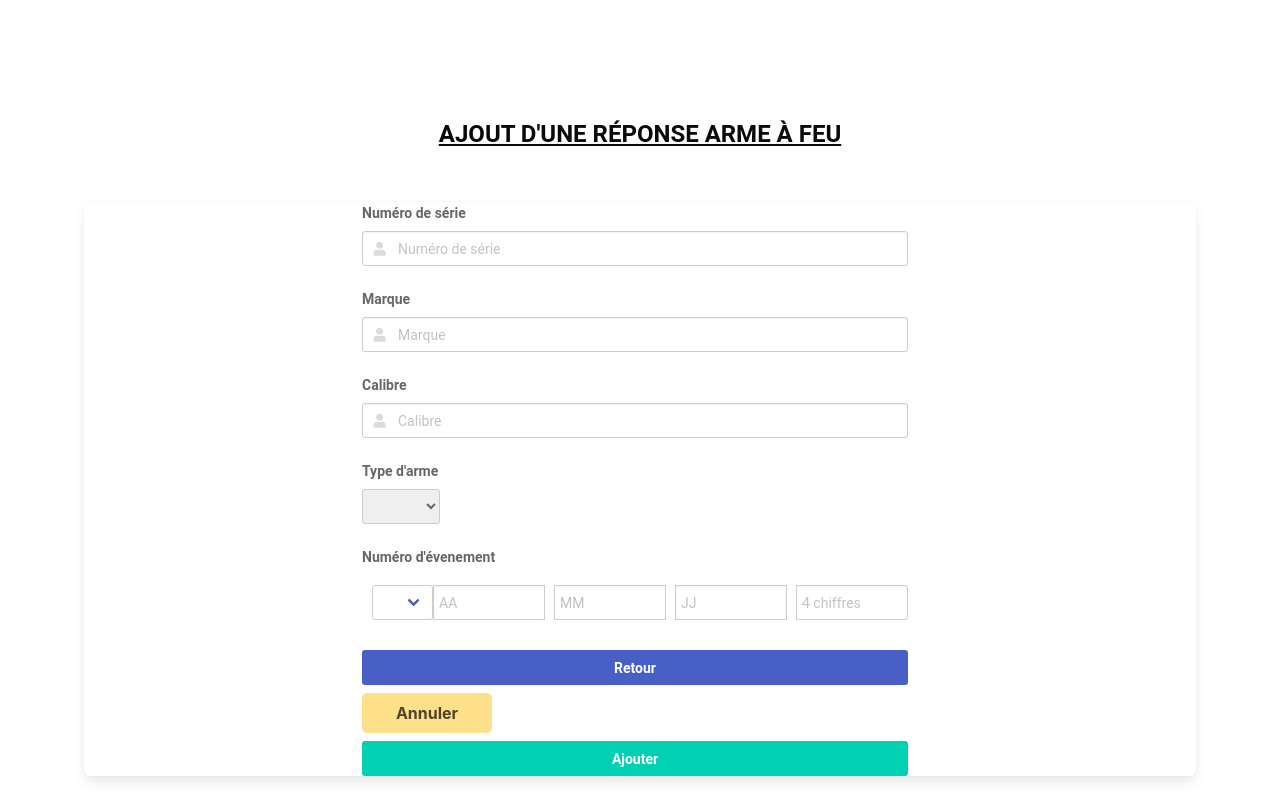
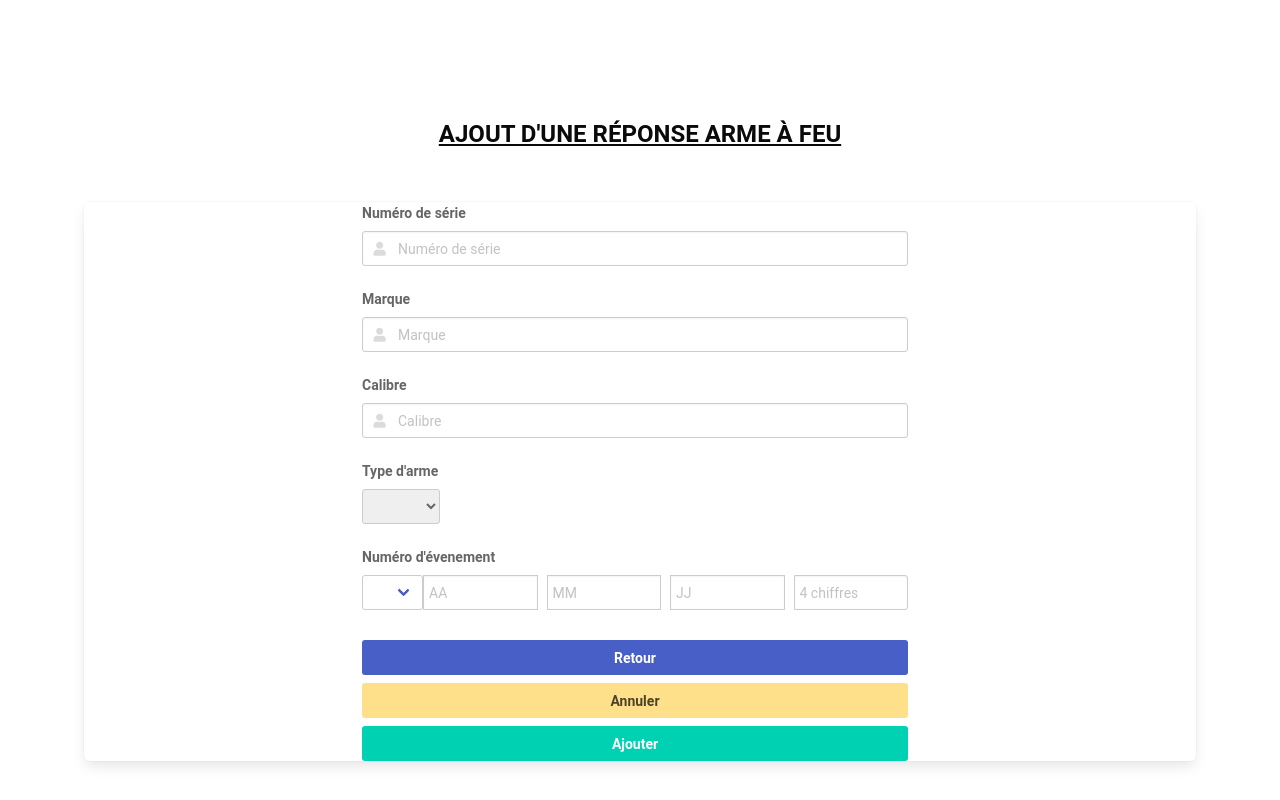
Before and after one commit to e1730934/projet02Equipe3appWeb, a Vue app: page /arme in a window 1280 px wide. Shown: the part 368-1168 px from the top of the page. Built offline with nearby package versions, Linux system fonts and the light colour scheme.

Commit message:
Implémentations CSS upstream

```diff
--- a/src/views/ArmeView.vue
+++ b/src/views/ArmeView.vue
@@ -75,8 +75,7 @@
                     </div>
                     <div class="field" style="padding-bottom: 20px">
                     <label for="NoEvenement" class="label">Numéro d'évenement</label>
-                    <div id="NoEvenement" class="columns is-mobile is-multiline is-centered"
-                         style="padding-top: 10px; padding-left: 10px">
+                    <div id="NoEvenement" class="columns is-mobile is-multiline is-centered">
                         <div class="field has-addons">
                             <div class="select">
                                 <select id="NoCours" name="NoCours" required
@@ -126,17 +125,15 @@
                                 id="modifier"
                                 value="Modifier" @click="setEvent('modifier')"
                                 v-if="idArme !==-1">
-                        <button type="reset" class="button has-text-weight-bold is-warning"
-                                id="annuler" @click="resetVariable">Annuler
-                        </button>
+                        <input type="reset" class="button has-text-weight-bold is-warning"
+                                id="annuler" @click="resetVariable" value="Annuler">
                         <input class="button has-text-weight-bold is-primary" type="submit"
                                id="ajouter" value="Ajouter" @click="setEvent('ajouter')"
                                v-if="idArme===-1">
-                        <button class="js-modal-trigger button has-text-weight-bold is-danger"
+                        <input class="js-modal-trigger button has-text-weight-bold is-danger"
                                 data-target="modal-js-example" @click.prevent="showModal = true"
                                 id="suppr"
-                                v-if="idArme !==-1">Supprimer
-                        </button>
+                                v-if="idArme !==-1" value="Supprimer">
                     </div>
                 </div>
             </div>
@@ -154,10 +151,9 @@
                     Voulez-vous vraiment supprimer cette entrée?
                 </section>
                 <footer class="modal-card-foot">
-                    <button class="button has-text-weight-bold is-danger" id="supprimer"
-                            @click.prevent="handlerSupprimer">Supprimer
-                    </button>
-                    <button class="button" @click.prevent="showModal = false">Retour</button>
+                    <input class="button has-text-weight-bold is-danger" id="supprimer"
+                            @click.prevent="handlerSupprimer" value="Supprimer">
+                    <input class="button" @click.prevent="showModal = false" value="Retour">
                 </footer>
             </div>
         </div>
@@ -374,7 +370,7 @@ html, body {
     .item:hover i,
     .question:hover p,
     .question label:hover,
-    input:hover::placeholder {
+    input:hover::placeholder select:hover::placeholder {
     color: #008bcc;
     }
     .item input:hover, .item select:hover, .item textarea:hover {
```
